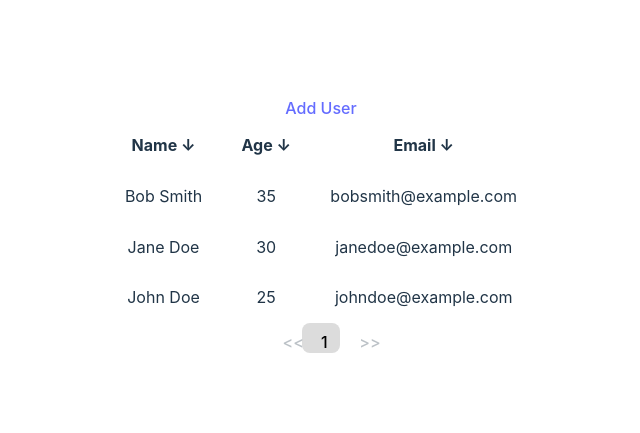
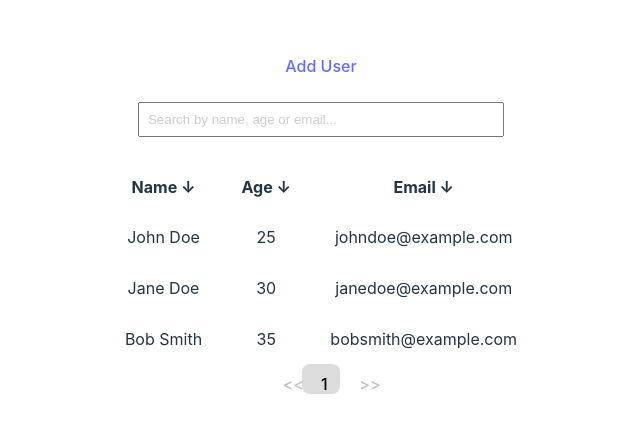
Before and after one commit to IsiteYves/simpleredux, a React (Vite) app: page / in a window 1280 px wide. Shown: the part 175-608 px from the top of the page, without its empty margins (319-959 px from the left). Built offline with nearby package versions, Linux system fonts and the light colour scheme.

Commit message:
feat: search feature

```diff
--- a/src/components/AddUser.jsx
+++ b/src/components/AddUser.jsx
@@ -21,7 +21,6 @@ const AddUser = () => {
         age: "",
         email: "",
       });
-      alert("Created user successfully");
       navigate("/");
     } catch (e) {
       alert(e.message);
--- a/src/components/ListUsers.jsx
+++ b/src/components/ListUsers.jsx
@@ -7,6 +7,8 @@ function ListUsers() {
   const [sortBy, setSortBy] = useState(["name", "asc"]);
   const users = useSelector((state) => state.users.users);
   const [displayedUsers, setDisplayedUsers] = useState([]);
+  const [filteredUsers, setFilteredUsers] = useState([]);
+  const [searchQuery, setSearchQuery] = useState("");
 
   const sortUsersAsc = (property) => {
     const arr = displayedUsers.length === 0 ? users : displayedUsers;
@@ -49,6 +51,15 @@ function ListUsers() {
     setDisplayedUsers(users.slice(5 * (newPageNumber - 1), newPageNumber * 5));
   };
 
+  const searchUsers = (query) => {
+    const filteredUsers = users.filter((user) =>
+      Object.values(user).some((value) =>
+        value.toString().toLowerCase().includes(query.toLowerCase())
+      )
+    );
+    setFilteredUsers(filteredUsers);
+  };
+
   useEffect(() => {
     setDisplayedUsers(users.slice(0, 5));
   }, []);
@@ -60,6 +71,17 @@ function ListUsers() {
   return (
     <div>
       <Link to="add">Add User</Link>
+      <input
+        type="text"
+        name="search"
+        id="search"
+        placeholder="Search by name, age or email..."
+        value={searchQuery}
+        onChange={(e) => {
+          setSearchQuery(e.target.value);
+          searchUsers(e.target.value);
+        }}
+      />
       <table>
         <thead>
           <tr>
@@ -83,13 +105,31 @@ function ListUsers() {
           </tr>
         </thead>
         <tbody>
-          {displayedUsers.map((user, i) => (
-            <tr key={i}>
-              <td>{user.name}</td>
-              <td>{user.age}</td>
-              <td>{user.email}</td>
-            </tr>
-          ))}
+          {searchQuery ? (
+            filteredUsers.length > 0 ? (
+              filteredUsers.map((user, i) => (
+                <tr key={i}>
+                  <td>{user.name}</td>
+                  <td>{user.age}</td>
+                  <td>{user.email}</td>
+                </tr>
+              ))
+            ) : (
+              <p
+                style={{ border: "none", marginLeft: "1rem", color: "orange" }}
+              >
+                No results match your search.
+              </p>
+            )
+          ) : (
+            users.map((user, i) => (
+              <tr key={i}>
+                <td>{user.name}</td>
+                <td>{user.age}</td>
+                <td>{user.email}</td>
+              </tr>
+            ))
+          )}
         </tbody>
       </table>
       <Pagination
--- a/src/index.css
+++ b/src/index.css
@@ -28,6 +28,17 @@ th {
 table th,
 td {
   padding: 0.8rem 1.2rem;
+}
+
+#search {
+  display: block;
+  margin: 1.5rem auto;
+  padding: 0.5rem;
+  width: 80%;
+}
+
+#search::placeholder {
+  color: #ccc;
 }
 
 form {
```
Also changed, not shown: saveNewUser.js (deleted, +0 -18 lines).
